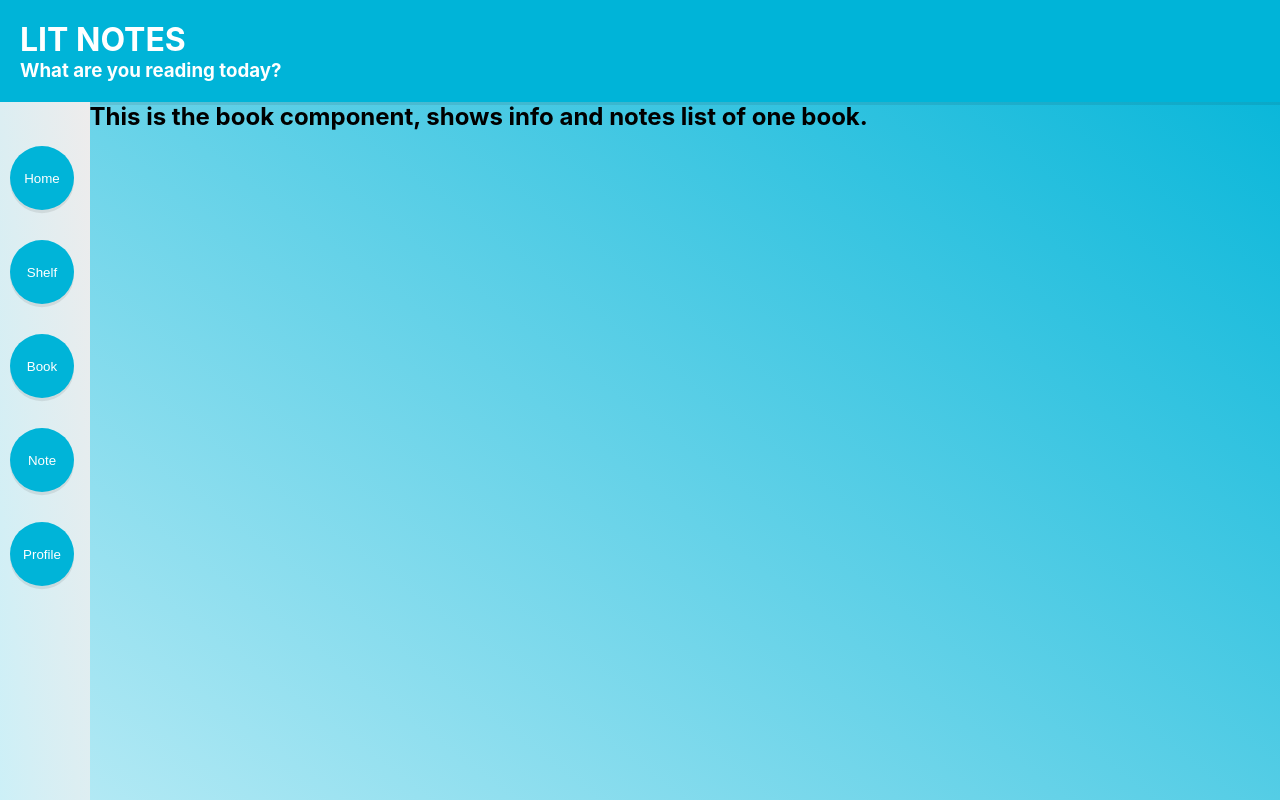
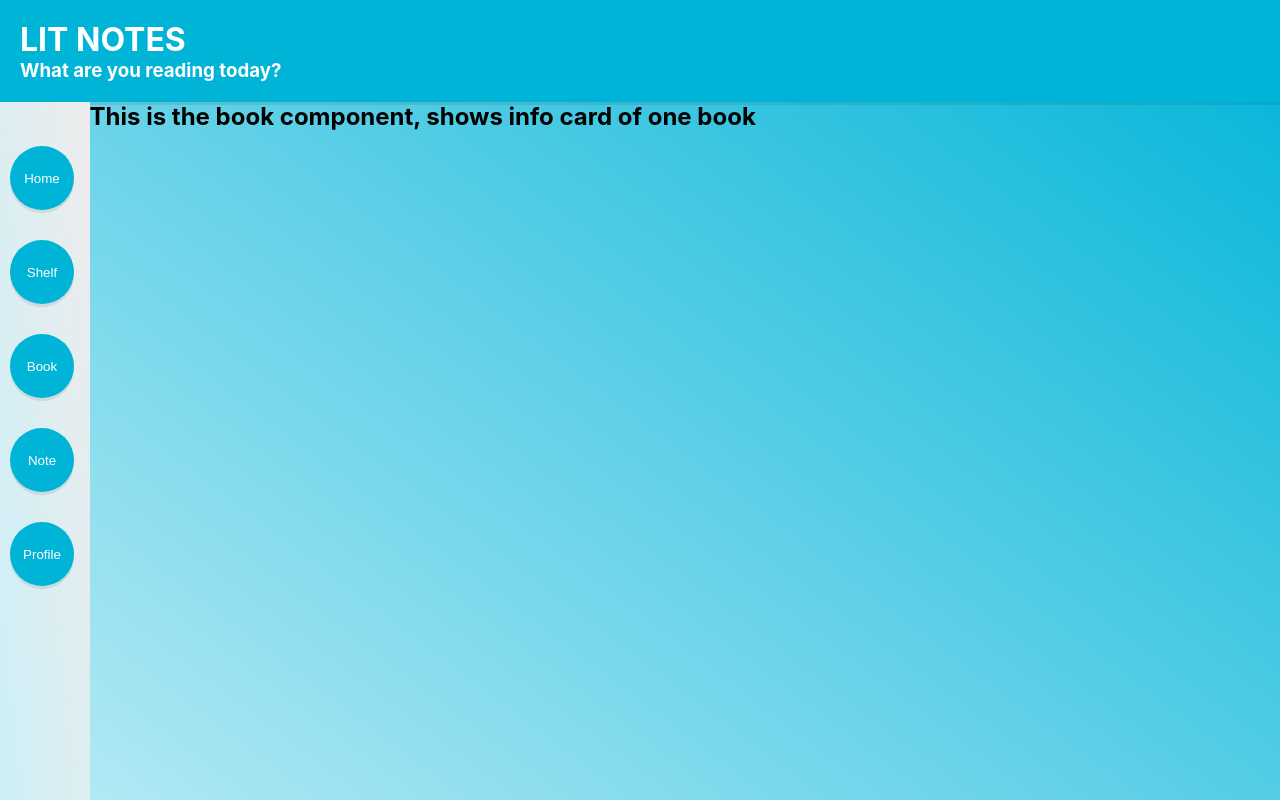
Before and after one commit to ninamatti/lit-notes, a React (Create React App) app: page /book in a window 1280 px wide. Shown: the top 800 px of the page. Built offline with nearby package versions, Linux system fonts and the light colour scheme.

Commit message:
Made small text change to differentiate between book listview and book singleview

```diff
--- a/src/components/BookListview.js
+++ b/src/components/BookListview.js
@@ -3,7 +3,7 @@ import React from 'react'
 function Book() {
     return (
         <div>
-            <h1>This is the book component, shows info and notes list of one book.</h1>
+            <h1>This is the book component, shows info card of one book</h1>
         </div>
     )
 }
```
